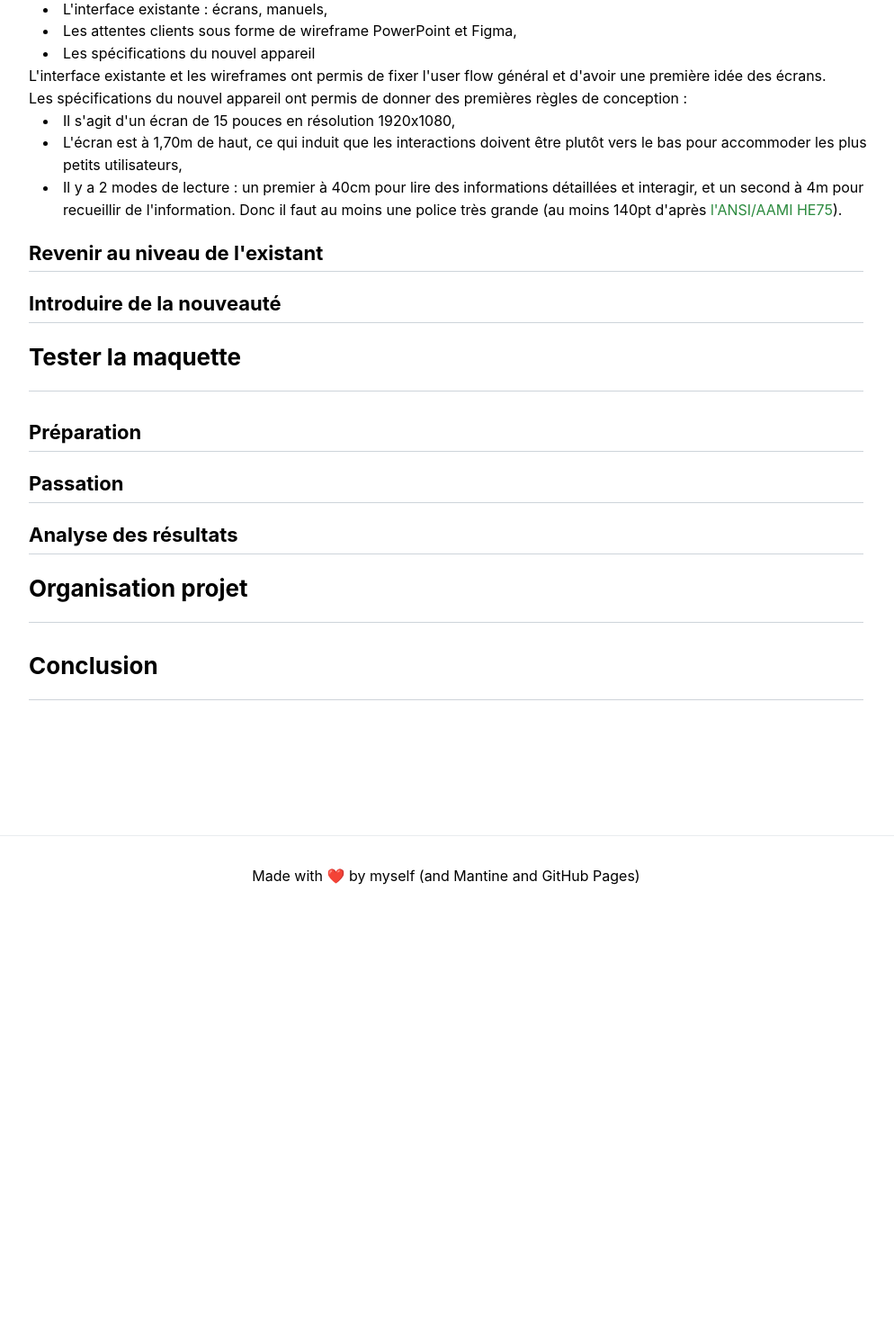
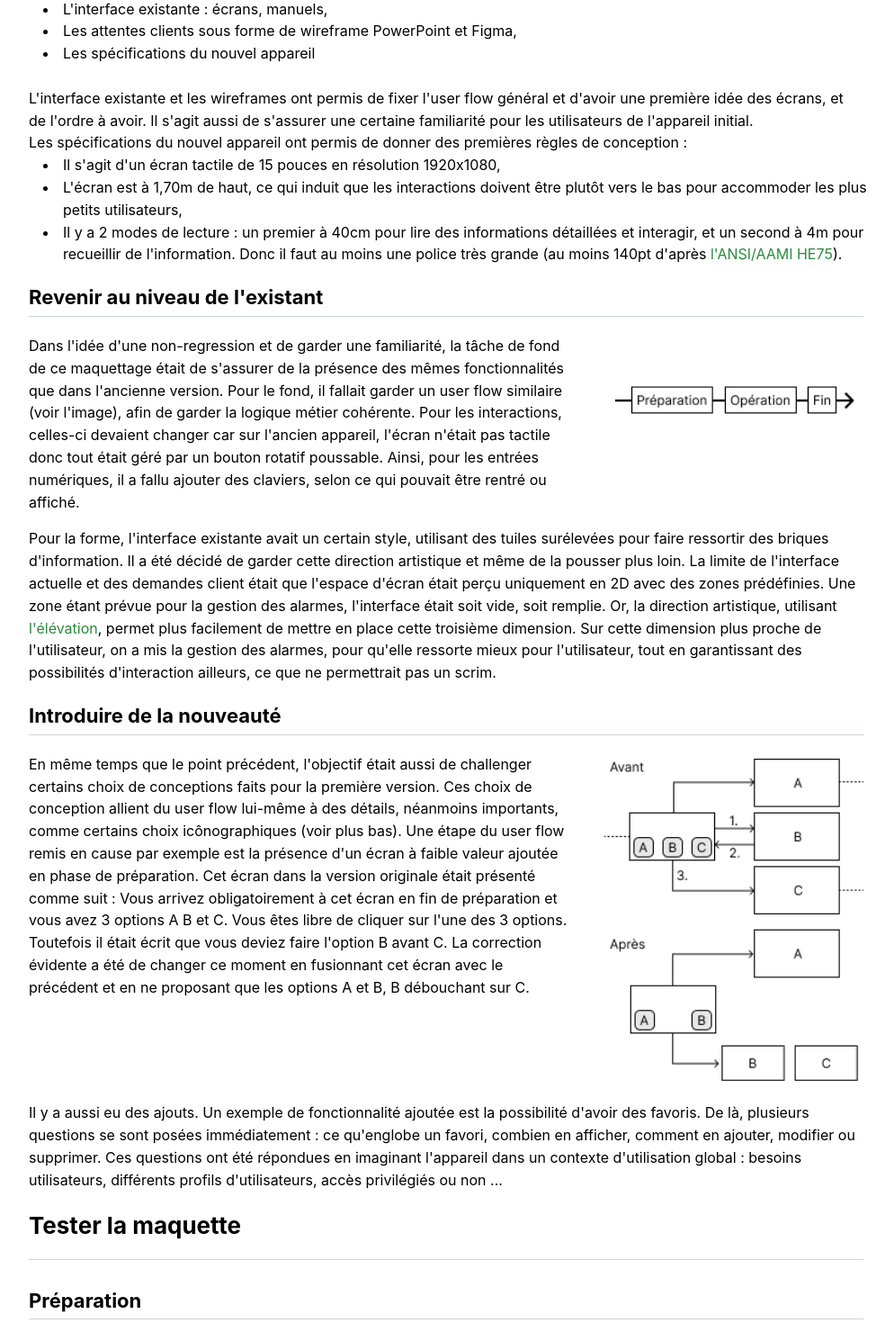
Before and after one commit to tachard/tachard.github.io, a React (Vite) app: page /project/2 in a window 1280 px wide. Shown: the part 680-2150 px from the top of the page at 90% size, without its empty margins (144-1138 px from the left). Before the commit the page ends 1698 px from the top, so only its background shows below. Built offline with nearby package versions, Linux system fonts and the light colour scheme.

Commit message:
Project 2 writing part 2

```diff
--- a/src/pages/Projects/Project2.page.tsx
+++ b/src/pages/Projects/Project2.page.tsx
@@ -26,11 +26,11 @@ export function Project2(){
                         <ListItem>L'interface existante : écrans, manuels,</ListItem>
                         <ListItem>Les attentes clients sous forme de wireframe PowerPoint et Figma,</ListItem>
                         <ListItem>Les spécifications du nouvel appareil</ListItem>
-                    </List>
-                    L'interface existante et les wireframes ont permis de fixer l'user flow général et d'avoir une première idée des écrans.<br/>
+                    </List> <br/>
+                    L'interface existante et les wireframes ont permis de fixer l'user flow général et d'avoir une première idée des écrans, et de l'ordre à avoir. Il s'agit aussi de s'assurer une certaine familiarité pour les utilisateurs de l'appareil initial.<br/>
                     Les spécifications du nouvel appareil ont permis de donner des premières règles de conception :
                     <List withPadding>
-                        <ListItem>Il s'agit d'un écran de 15 pouces en résolution 1920x1080,</ListItem>
+                        <ListItem>Il s'agit d'un écran tactile de 15 pouces en résolution 1920x1080,</ListItem>
                         <ListItem>L'écran est à 1,70m de haut, ce qui induit que les interactions doivent être plutôt vers le bas pour accommoder les plus petits utilisateurs,</ListItem>
                         <ListItem>
                             Il y a 2 modes de lecture : un premier à 40cm pour lire des informations détaillées et interagir, et un second à 4m pour recueillir de l'information.
@@ -38,10 +38,53 @@ export function Project2(){
                         </ListItem>
                     </List>
                 </Text>
-
             </Group>
             <BetterTitle align="flex-start" mb={20} pb={5} order={4} size="h3">Revenir au niveau de l'existant</BetterTitle>
+            <Group mb={20}>
+                <Grid className={classes.grid} gutter="xl">
+                    <Grid.Col span={{xs:12, sm:8}}>
+                        <Text>
+                            Dans l'idée d'une non-regression et de garder une familiarité, la tâche de fond de ce maquettage était de s'assurer de la présence des mêmes fonctionnalités que dans l'ancienne version.
+                            Pour le fond, il fallait garder un user flow similaire (voir l'image), afin de garder la logique métier cohérente.
+                            Pour les interactions, celles-ci devaient changer car sur l'ancien appareil, l'écran n'était pas tactile donc tout était géré par un bouton rotatif poussable.
+                            Ainsi, pour les entrées numériques, il a fallu ajouter des claviers, selon ce qui pouvait être rentré ou affiché. <br/>
+                        </Text>
+                    </Grid.Col>
+                    <Grid.Col span={{xs:12, sm:4}}>
+                        <Image src="/src/assets/Maquettage_UserFlow.png" />
+                    </Grid.Col>
+                </Grid>
+                <Text>
+                    Pour la forme, l'interface existante avait un certain style, utilisant des tuiles surélevées pour faire ressortir des briques d'information.
+                    Il a été décidé de garder cette direction artistique et même de la pousser plus loin. La limite de l'interface actuelle et des demandes client était que l'espace d'écran
+                    était perçu uniquement en 2D avec des zones prédéfinies. Une zone étant prévue pour la gestion des alarmes, l'interface était soit vide, soit remplie.
+                    Or, la direction artistique, utilisant <Anchor href="https://m2.material.io/design/environment/elevation.html" underline="hover">l'élévation</Anchor>,
+                    permet plus facilement de mettre en place cette troisième dimension. Sur cette dimension plus proche de l'utilisateur, on a mis la gestion des alarmes, pour qu'elle ressorte mieux pour l'utilisateur,
+                    tout en garantissant des possibilités d'interaction ailleurs, ce que ne permettrait pas un scrim.
+                </Text>
+            </Group>
             <BetterTitle align="flex-start" mb={20} pb={5} order={4} size="h3">Introduire de la nouveauté</BetterTitle>
+            <Group mb={20}>
+                <Grid className={classes.grid} gutter="xl">
+                    <Grid.Col span={{xs:12, sm:8}}>
+                        <Text>
+                            En même temps que le point précédent, l'objectif était aussi de challenger certains choix de conceptions faits pour la première version.
+                            Ces choix de conception allient du user flow lui-même à des détails, néanmoins importants, comme certains choix icônographiques (voir plus bas).
+                            Une étape du user flow remis en cause par exemple est la présence d'un écran à faible valeur ajoutée en phase de préparation. Cet écran dans la version originale était présenté comme suit :
+                            Vous arrivez obligatoirement à cet écran en fin de préparation et vous avez 3 options A B et C. Vous êtes libre de cliquer sur l'une des 3 options. Toutefois il était écrit que
+                            vous deviez faire l'option B avant C. La correction évidente a été de changer ce moment en fusionnant cet écran avec le précédent et en ne proposant que les options A et B, B débouchant sur C.
+                        </Text>
+                    </Grid.Col>
+                    <Grid.Col span={{xs:12, sm:4}}>
+                        <Image src="/src/assets/Maquette_UserFlowDetail.png" />
+                    </Grid.Col>
+                </Grid>
+                <Text>
+                    Il y a aussi eu des ajouts. Un exemple de fonctionnalité ajoutée est la possibilité d'avoir des favoris. De là, plusieurs questions se sont posées immédiatement&nbsp;:
+                    ce qu'englobe un favori, combien en afficher, comment en ajouter, modifier ou supprimer. Ces questions ont été répondues en imaginant
+                    l'appareil dans un contexte d'utilisation global : besoins utilisateurs, différents profils d'utilisateurs, accès privilégiés ou non ...
+                </Text>
+            </Group>
             <BetterTitle align="flex-start" mb={30} order={3} size="h2">Tester la maquette</BetterTitle>
             <BetterTitle align="flex-start" mb={20} pb={5} order={4} size="h3">Préparation</BetterTitle>
             <BetterTitle align="flex-start" mb={20} pb={5} order={4} size="h3">Passation</BetterTitle>
```
Also changed, not shown: src/assets/Maquettage_UserFlow.png (added), src/assets/Maquette_UserFlowDetail.png (added).
